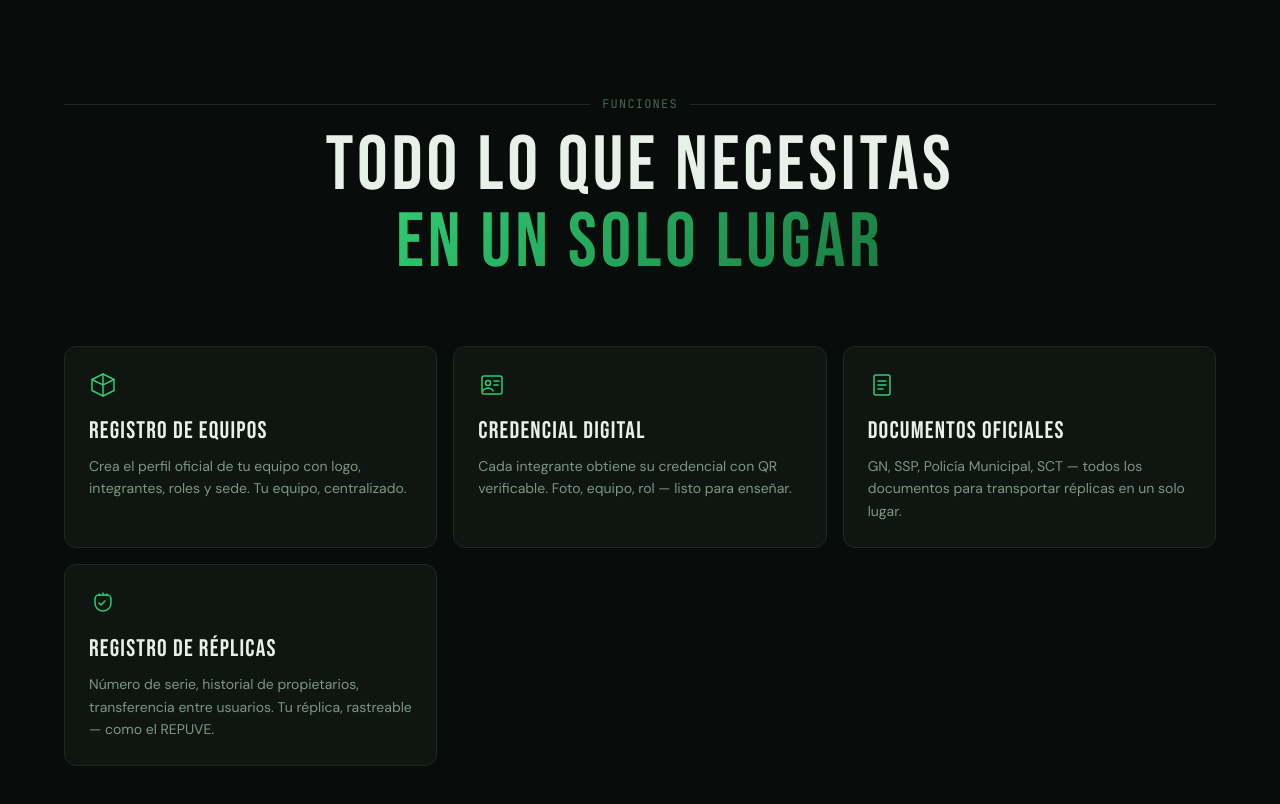
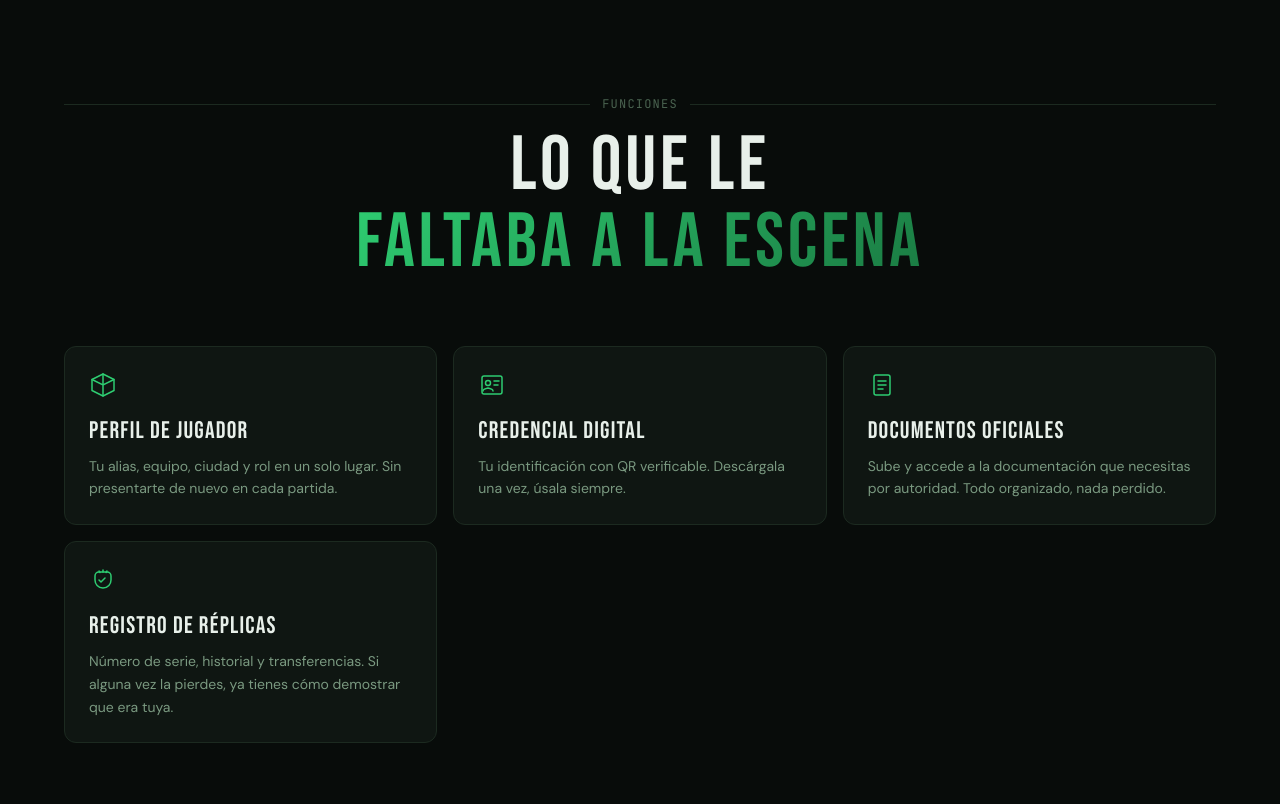
Before and after one commit to Luiszepedaxd/Air-Nation, a Next.js app in the folder frontend/: page / in a window 1280 px wide. Shown: the part 840-1644 px from the top of the page. Built offline with nearby package versions, Linux system fonts and the light colour scheme.

Commit message:
feat: actualizar copy del heading y cards de sección Funciones
Made-with: Cursor

```diff
--- a/frontend/components/landing/Features.tsx
+++ b/frontend/components/landing/Features.tsx
@@ -6,9 +6,9 @@ const features = [
         <path d="M14 3v22M3 8.5l11 5.5 11-5.5" stroke="#2ECC71" strokeWidth="1.5" strokeLinecap="round"/>
       </svg>
     ),
-    title: "Registro de Equipos",
+    title: "Perfil de Jugador",
     description:
-      "Crea el perfil oficial de tu equipo con logo, integrantes, roles y sede. Tu equipo, centralizado.",
+      "Tu alias, equipo, ciudad y rol en un solo lugar. Sin presentarte de nuevo en cada partida.",
   },
   {
     icon: (
@@ -21,7 +21,7 @@ const features = [
     ),
     title: "Credencial Digital",
     description:
-      "Cada integrante obtiene su credencial con QR verificable. Foto, equipo, rol — listo para enseñar.",
+      "Tu identificación con QR verificable. Descárgala una vez, úsala siempre.",
   },
   {
     icon: (
@@ -32,7 +32,7 @@ const features = [
     ),
     title: "Documentos Oficiales",
     description:
-      "GN, SSP, Policía Municipal, SCT — todos los documentos para transportar réplicas en un solo lugar.",
+      "Sube y accede a la documentación que necesitas por autoridad. Todo organizado, nada perdido.",
   },
   {
     icon: (
@@ -44,7 +44,7 @@ const features = [
     ),
     title: "Registro de Réplicas",
     description:
-      "Número de serie, historial de propietarios, transferencia entre usuarios. Tu réplica, rastreable — como el REPUVE.",
+      "Número de serie, historial y transferencias. Si alguna vez la pierdes, ya tienes cómo demostrar que era tuya.",
   },
 ];
 
@@ -60,9 +60,9 @@ export default function Features() {
             <div className="h-px flex-1 bg-air-border" />
           </div>
           <h2 className="font-display text-[clamp(2.5rem,6vw,5rem)] text-center text-air-text tracking-wider leading-none">
-            TODO LO QUE NECESITAS
+            LO QUE LE
             <br />
-            <span className="text-gradient-green">EN UN SOLO LUGAR</span>
+            <span className="text-gradient-green">FALTABA A LA ESCENA</span>
           </h2>
         </div>
 
```
